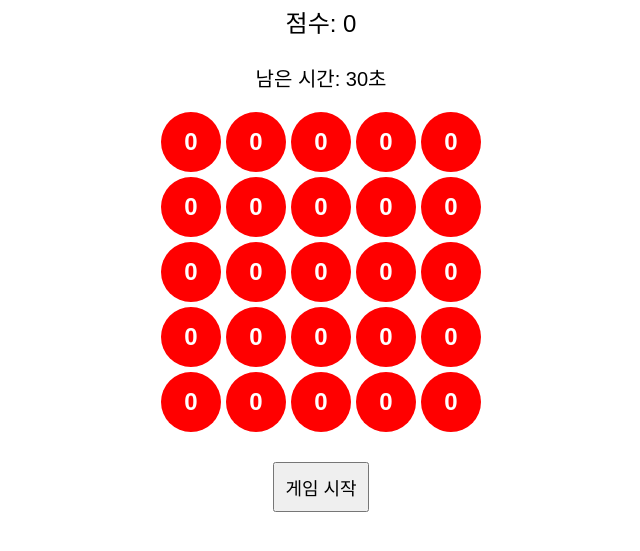
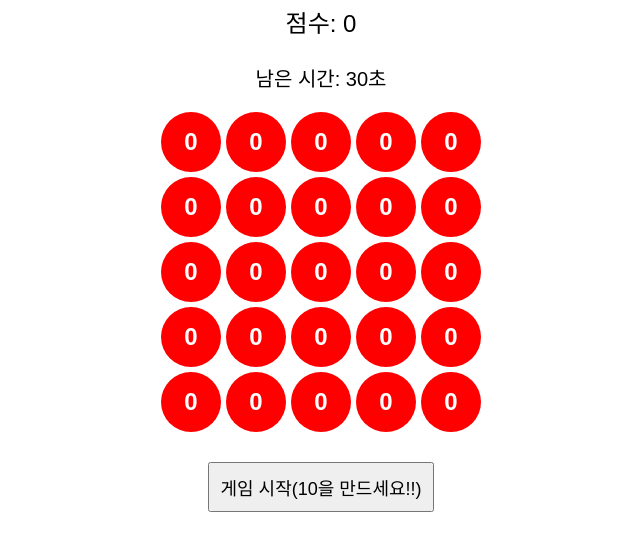
Before and after one commit to mhoo999/apple-game, a plain HTML site: page index.html in a window 1280 px wide. Shown: the part 87-638 px from the top of the page, without its empty margins (319-959 px from the left). Drawn offline with Linux system fonts and the light colour scheme.

Commit message:
Update index.html

```diff
--- a/index.html
+++ b/index.html
@@ -54,7 +54,7 @@
     <p id="score">점수: 0</p>
     <p id="timer">남은 시간: <span id="time">30</span>초</p>
     <div id="game-board"></div>
-    <button id="start">게임 시작</button>
+    <button id="start">게임 시작(10을 만드세요!!)</button>
     <button id="restart" style="display:none;">다시 시작</button>
     <script>
         const size = 5;
```
